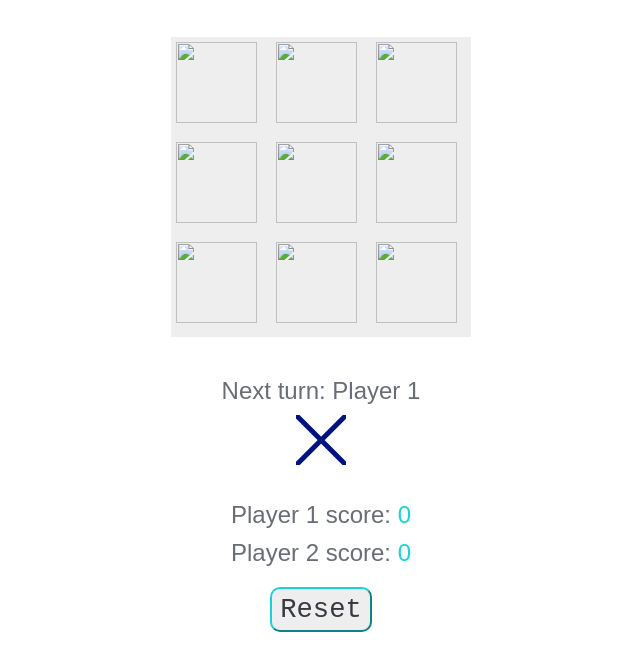
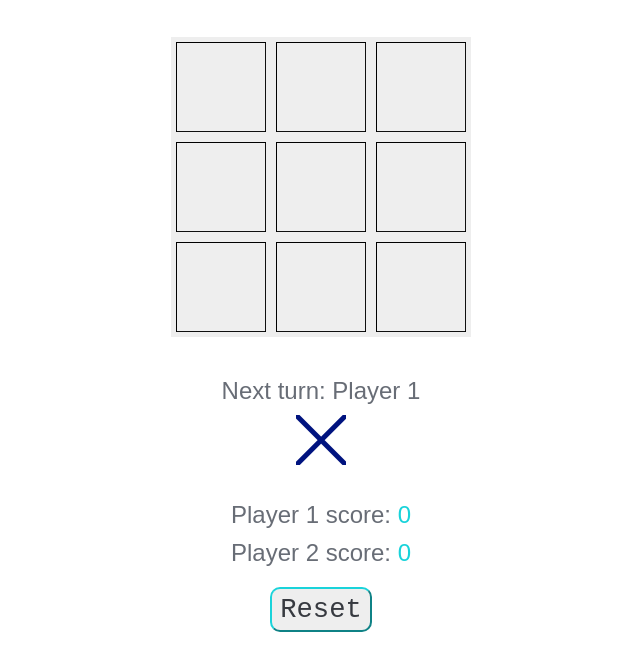
Before and after one commit to VrankaM/Tic_Tac_Toe, a plain HTML site: page index.html in a window 1280 px wide. Shown: the part 116-786 px from the top of the page, without its empty margins (319-959 px from the left). Drawn offline with Linux system fonts and the light colour scheme.

Commit message:
updating index.html

```diff
--- a/index.html
+++ b/index.html
@@ -13,15 +13,15 @@
         <p id="result" class="">May the best one win</p>
     </div>
     <div class="gameBoard">
-        <div class="top-left"><img src=""></div>
-        <div class="top"><img src=""></div>
-        <div class="top-right"><img src=""></div>
-        <div class="left"><img src=""></div>
-        <div class="center"><img src=""></div>
-        <div class="right"><img src=""></div>
-        <div class="bottom-left"><img src=""></div>
-        <div class="bottom"><img src=""></div>
-        <div class="bottom-right"><img src=""></div>
+        <div class="top-left"><img src="images/blank.png"></div>
+        <div class="top"><img src="images/blank.png"></div>
+        <div class="top-right"><img src="images/blank.png"></div>
+        <div class="left"><img src="images/blank.png"></div>
+        <div class="center"><img src="images/blank.png"></div>
+        <div class="right"><img src="images/blank.png"></div>
+        <div class="bottom-left"><img src="images/blank.png"></div>
+        <div class="bottom"><img src="images/blank.png"></div>
+        <div class="bottom-right"><img src="images/blank.png"></div>
     </div>
     <div class="next">
         <p>Next turn: Player <span class="players-turn">1</span></p>
```
